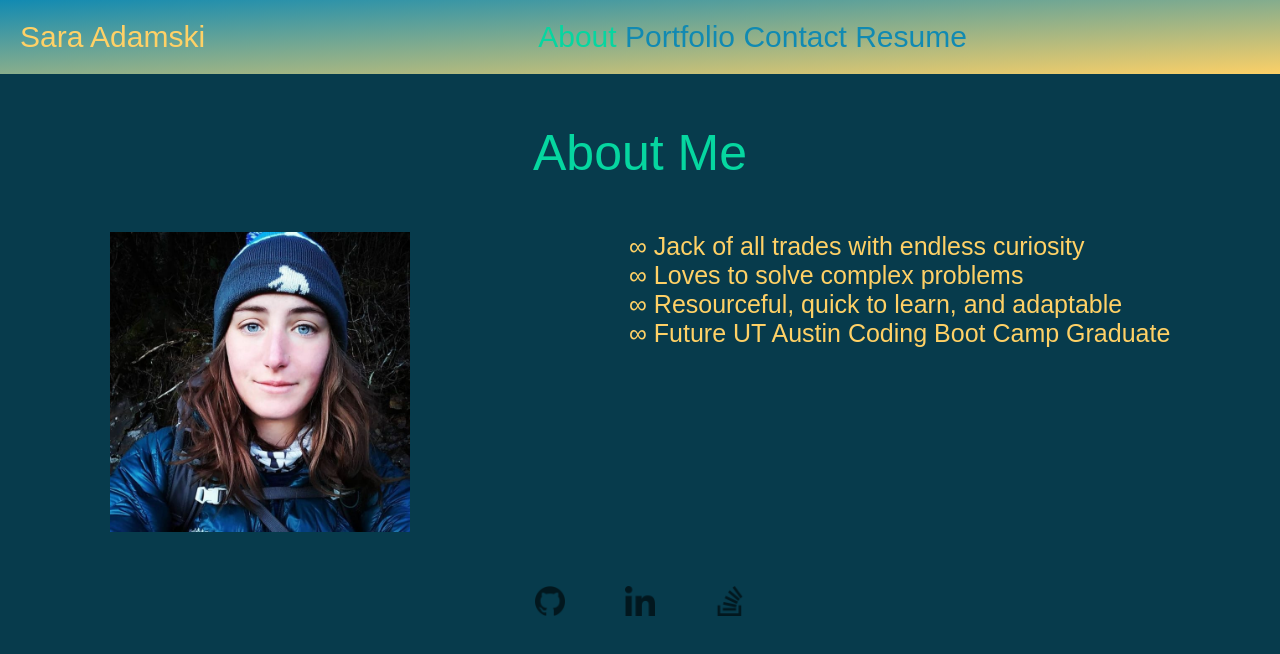
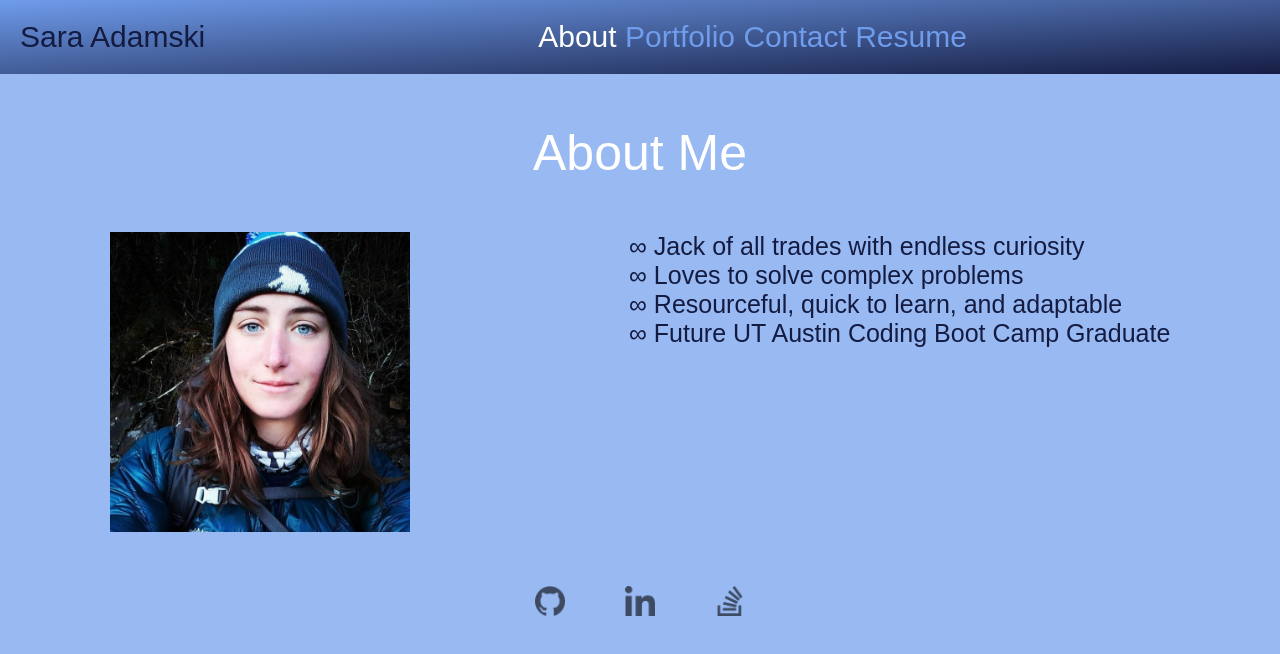
Before and after one commit to sarawrmas/react-portfolio, a React (Create React App) app: page / in a window 1280 px wide. Shown: the top 654 px of the page. Built offline with nearby package versions, Linux system fonts and the light colour scheme.

Commit message:
color palette

```diff
--- a/src/App.css
+++ b/src/App.css
@@ -1,9 +1,8 @@
 :root {
-  --yellow: #FFD166;
-  --green: #06D6A0;
-  --light-blue: #118AB2;
-  --dark-blue: #073B4C;
-  --plum: #736372;
+  --dark: #141B41;
+  --white: #ffffff;
+  --medium: #6F9CEB;
+  --light: #98B9F2;
 }
 
 * {
@@ -14,7 +13,7 @@
 }
 
 body {
-  background-color: var(--dark-blue);
+  background-color: var(--light);
 }
 
 a {
@@ -25,12 +24,12 @@ h2 {
   font-size: 50px;
   margin: 50px;
   text-align: center;
-  color: var(--green);
+  color: var(--white);
 }
 
 .page-body {
   font-size: 25px;
-  color: var(--yellow);
+  color: var(--dark);
 }
 
 .icon {
@@ -53,8 +52,8 @@ h2 {
 .header-div {
   background: linear-gradient(
     to bottom right,
-    var(--light-blue),
-    var(--yellow)
+    var(--medium),
+    var(--dark)
   );
   height: 100%;
   width: 100%;
@@ -64,15 +63,15 @@ h2 {
 
 .header-h1 {
   float: left;
-  color: var(--yellow)
+  color: var(--dark)
 }
 
 .nav-link {
-  color: var(--light-blue);
+  color: var(--medium);
 }
 
 .nav-link-active {
-  color: var(--green);
+  color: var(--white);
 }
 
 .nav-li {
@@ -136,8 +135,8 @@ textarea {
 .submit-contact {
   width: 150px;
   font-size: 30px;
-  background-color: var(--yellow);
-  color: var(--dark-blue);
+  background-color: var(--dark);
+  color: var(--light);
 }
 
 .error-text {
@@ -154,14 +153,14 @@ textarea {
 
 .my-info-h3 {
   font-size: 35px;
-  color: var(--green);
+  color: var(--white);
   text-align: center;
   margin-top: 100px;
 }
 
 .my-info-p {
   font-size: 25px;
-  color: var(--green);
+  color: var(--white);
   text-align: center;
   padding: 10px;
 }
@@ -182,8 +181,8 @@ textarea {
   text-align: center;
   margin-top: 40px;
   font-size: 45px;
-  color: var(--light-blue);
-  border-top: 1px solid var(--light-blue);
+  color: var(--medium);
+  border-top: 1px solid var(--medium);
 }
 
 .skill-list {
@@ -191,7 +190,6 @@ textarea {
   justify-content: space-around;
   width: 100%;
   flex-wrap: wrap;
-  /* padding: 30px; */
 }
 
 .skill-header {
```
Also changed, not shown: 1 other file (tests, documents, lock files or other folders).
